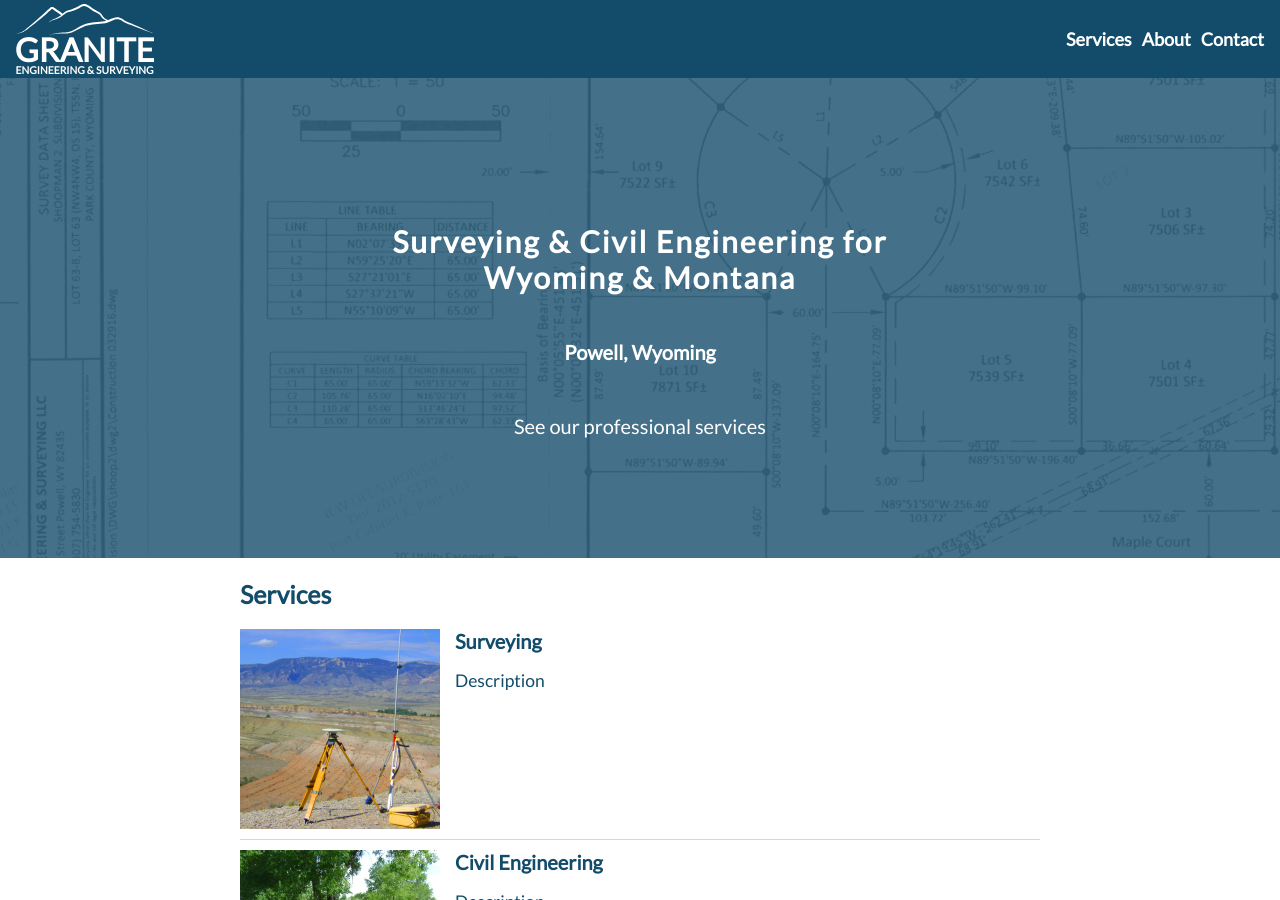
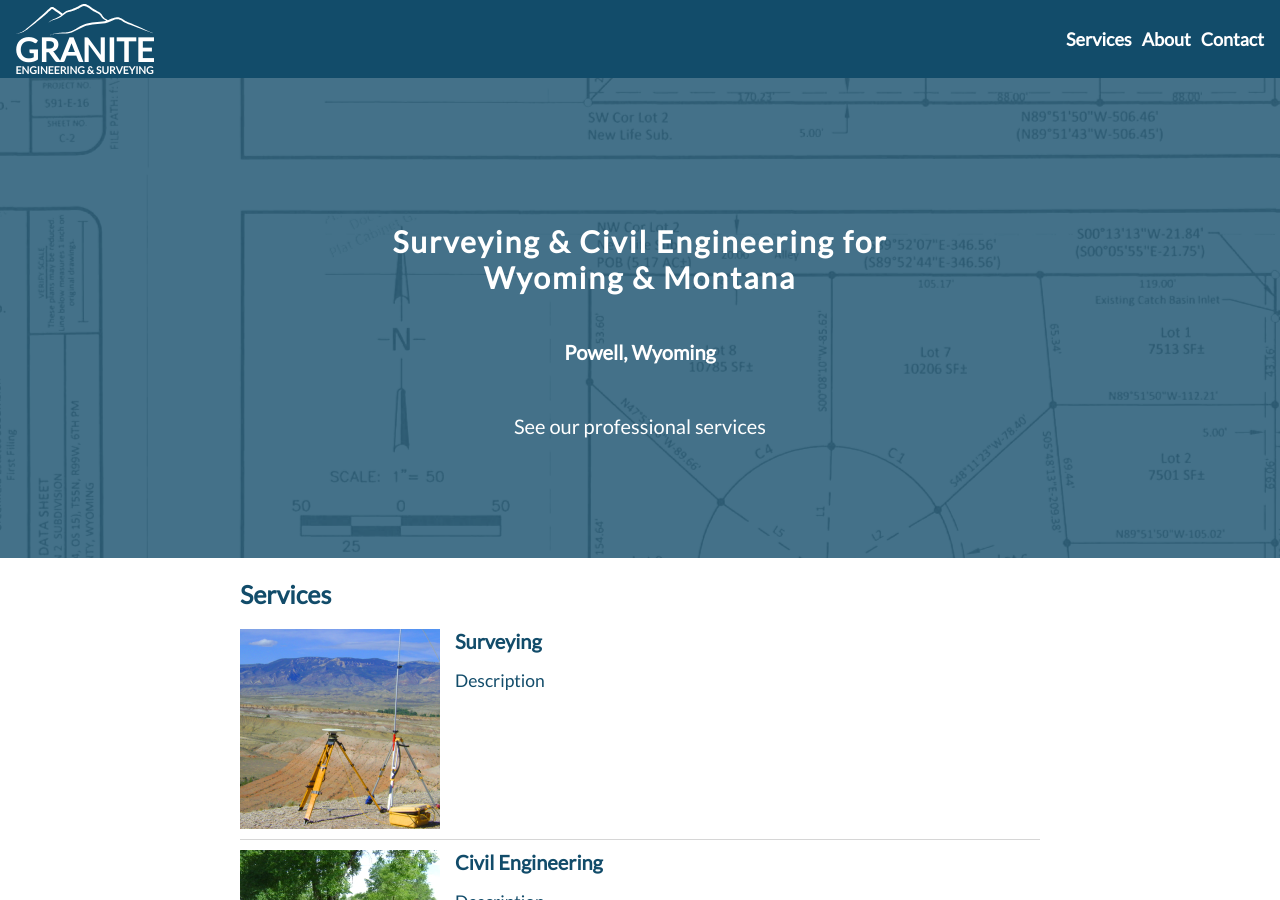
Before and after one commit to powell-igneous/powell-igneous.github.io, a Jekyll site: the page built from index.md, in a window 1280 px wide and 900 px high. Built offline with Jekyll 4.4.1, drawn with Linux system fonts in a browser that asks for light colours.

Commit message:
Diagonally scroll across the hero image

```diff
--- a/_sass/herosection.scss
+++ b/_sass/herosection.scss
@@ -46,6 +46,13 @@
 }
 
 @keyframes hero-scroll {
-  0% { background-position-x: 0; }
-  100% {background-position-x: 1675px;}
+  0% {
+    background-position-x: 0;
+    background-position-y: 0;
+  }
+
+  100% {
+    background-position-x: 1675px;
+    background-position-y: 1076px;
+  }
 }
```
